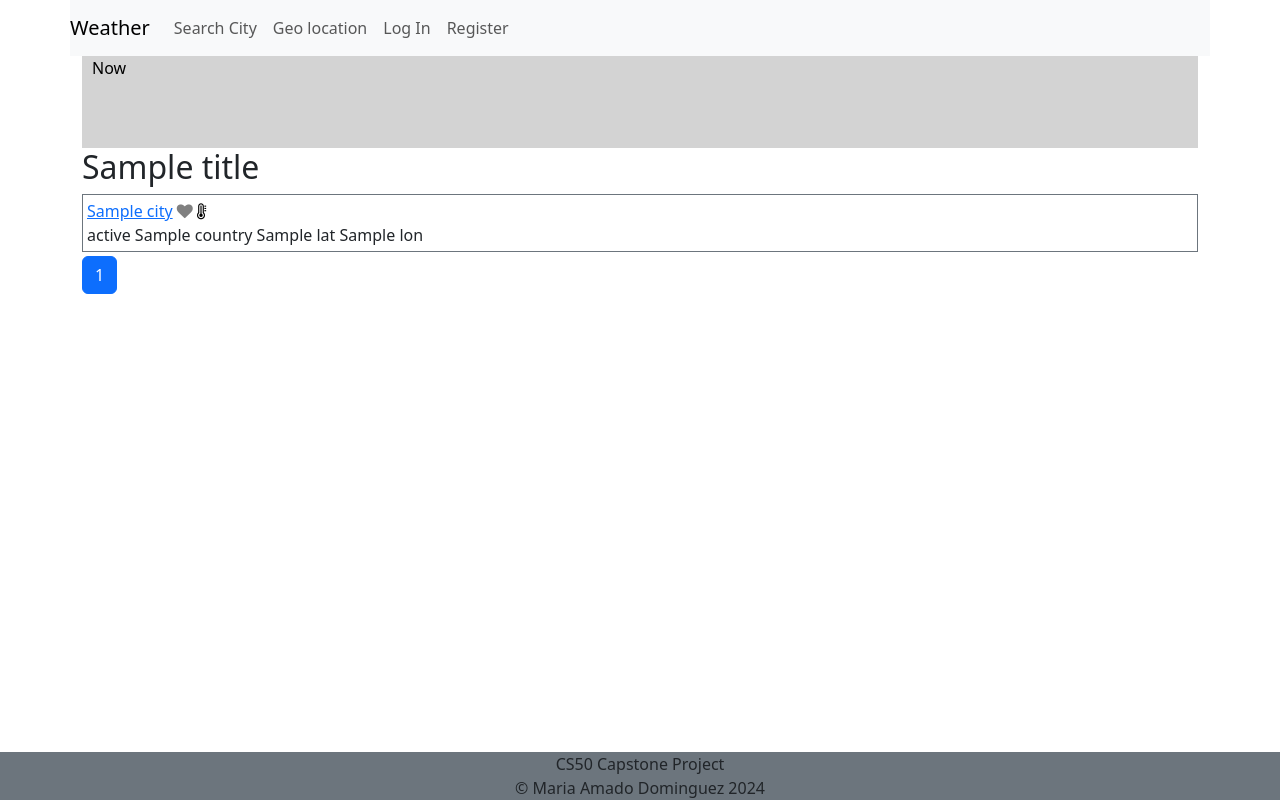
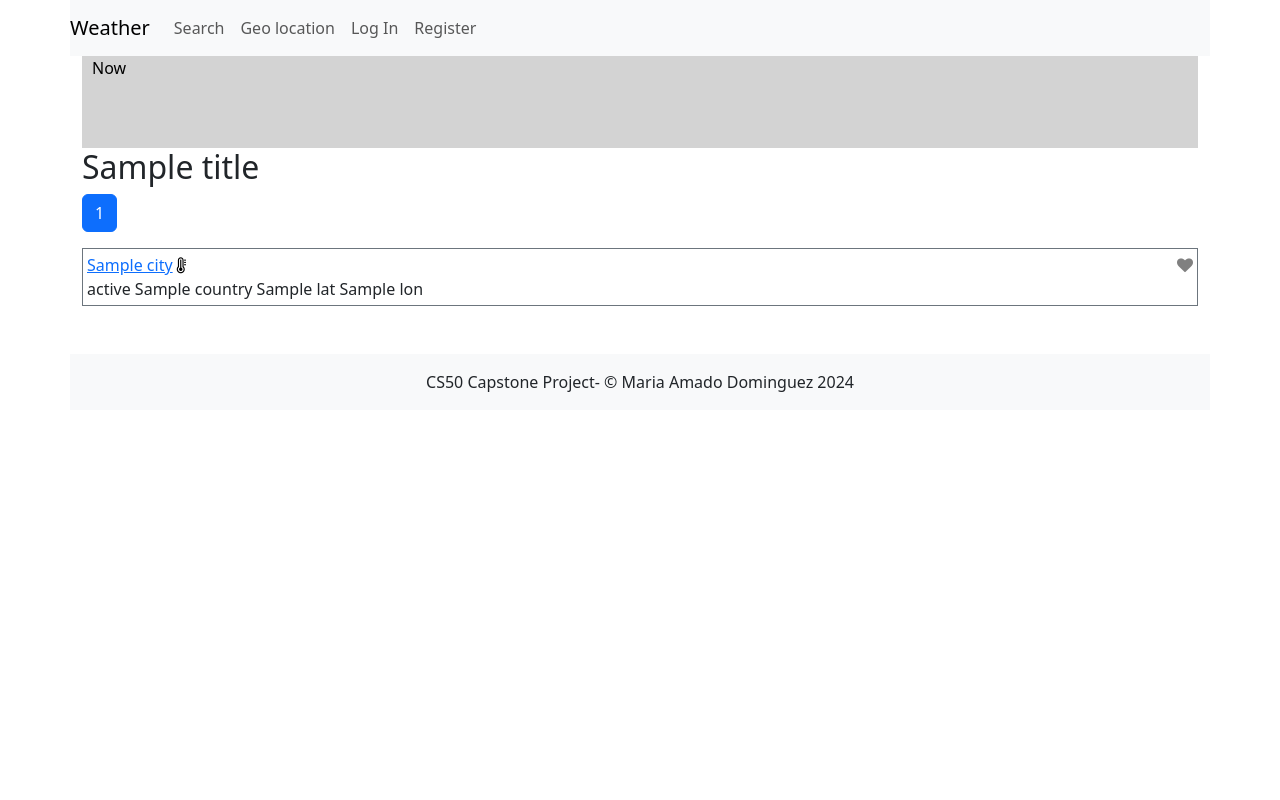
Before and after one commit to mariaamadodominguez/cs50capstone, a Django app: template weather_project/weather_app/templates/weather_app/index.html in a window 1280 px wide. Run offline with Django 5.2, Linux system fonts and the light colour scheme; the template is opened without the code that fills it: most values are stand-ins (such as "Sample title", 1, 10 or a date in 2020); some libraries are stand-ins or nearby versions.

Commit message:
footers and other cosmetic detaisl

```diff
--- a/weather_project/weather_app/forms.py
+++ b/weather_project/weather_app/forms.py
@@ -3,15 +3,15 @@ from .models import City
 from datetime import datetime, timedelta
 
 class CityForm(forms.Form):
-    city = forms.CharField(widget=forms.TextInput(attrs={'id':'city', 'max_length':'100', 'class':'form-control','placeholder': 'City'}), label=False)
+    city = forms.CharField(widget=forms.TextInput(attrs={'id':'city', 'max_length':'100', 'class':'form-control','placeholder': 'Location'}), label=False)
 
 class GeoCityForm(forms.Form):
-    city = forms.CharField(widget=forms.TextInput(attrs={'id':'city', 'max_length':'100', 'class':'form-control','placeholder': 'City'}), label=False)
+    city = forms.CharField(widget=forms.TextInput(attrs={'id':'city', 'max_length':'100', 'class':'form-control','placeholder': 'Location'}), label=False)
     limit = forms.FloatField(widget=forms.NumberInput(attrs={'id': 'query_limit', 'step': "1",'class': 'form-control', 'placeholder': 'Limit'}), min_value=1, max_value=5, label=False)
 
 class MonthlyNormalsForm(forms.Form):
     queryCities = City.objects.all()
-    city = forms.CharField(widget=forms.TextInput(attrs={'id':'city', 'max_length':'100', 'class':'form-control','placeholder': 'City'}), label=False)
+    city = forms.CharField(widget=forms.TextInput(attrs={'id':'city', 'max_length':'100', 'class':'form-control','placeholder': 'Location'}), label=False)
 
     dtInitial = datetime.now() - timedelta(days=365)
     dtStart = forms.DateField(
--- a/weather_project/weather_app/static/weather_app/air_pollution.js
+++ b/weather_project/weather_app/static/weather_app/air_pollution.js
@@ -16,6 +16,7 @@ document.addEventListener('DOMContentLoaded', () => {
         city_lon = document.querySelector(`#city-lon`).innerHTML;
         document.querySelector('#error-msg').style.display = 'none';
         document.querySelector('#error-msg').innerHTML= '';
+        console.log("url:", url, "lat:", city_lat, "lon", city_lon);
         fetch(url,{
             headers: {"X-CSRFToken":document.querySelector('[name=csrfmiddlewaretoken]').value},
             method: 'POST',
--- a/weather_project/weather_app/static/weather_app/styles.css
+++ b/weather_project/weather_app/static/weather_app/styles.css
@@ -69,3 +69,13 @@
 .tooltip:hover .tooltiptext {
   visibility: visible;
 }
+
+.fav-button  {
+                float: right;
+        }
+.fixed-footer {
+  position: sticky;
+  bottom: 0px;
+  padding: 16px 10px;
+  text-align:center;
+}
--- a/weather_project/weather_app/static/weather_app/weather_app.js
+++ b/weather_project/weather_app/static/weather_app/weather_app.js
@@ -1,16 +1,17 @@
+
 document.addEventListener('DOMContentLoaded', function() {
     var weather_btns = Array.from(document.getElementsByClassName('weather-button')) ;
     weather_btns.forEach(_btn => {
       document.getElementById(_btn.id).addEventListener('click', () =>
         cityWeather(_btn.id));
-      })
+        })
 
     var fav_btns = Array.from(document.getElementsByClassName('fav-button')) ;
     fav_btns.forEach(_btn => {
-    document.getElementById(_btn.id).addEventListener('click', () =>
-      addFavourite(_btn.dataset.id));
-    })
-
+        document.getElementById(_btn.id).addEventListener('click', () => {
+            addFavourite(_btn.dataset.id);
+            })
+        })
 
     function getLocation() {
         console.log('Geolocation is supported by this browser?');
@@ -72,6 +73,10 @@ document.addEventListener('DOMContentLoaded', function() {
             });
     }
 
+
+    getLocation();
+})
+
     function cityWeather(city_id) {
         url = '/cityweather'
         console.log(url);
@@ -113,8 +118,9 @@ document.addEventListener('DOMContentLoaded', function() {
         .then((result) => {
           if (result['userFav'])
             document.querySelector(`#fav-icon${city_id}`).style = "color:red";
-          else
-            document.querySelector(`#fav-icon${city_id}`).style = "color:gray"
+          else  {
+            document.querySelector(`#fav-icon${city_id}`).style = "color:gray";
+            }
         })
         .catch(error => {
             console.log(error);
@@ -122,6 +128,3 @@ document.addEventListener('DOMContentLoaded', function() {
             document.querySelector('#error-msg').innerHTML= error;
         });
     }
-
-    getLocation();
-})
--- a/weather_project/weather_app/templates/weather_app/index.html
+++ b/weather_project/weather_app/templates/weather_app/index.html
@@ -3,7 +3,7 @@
 
 {% block body %}
 
-<div id="current-geopos" class="period" style="padding-left:10px">
+<div id="current-geopos" class="period">
     {% csrf_token %}
     <p class="fw-medium mb-0 ">Now</p>
     <span  id="temp{{city.id}}">
@@ -16,10 +16,23 @@
         <span class="fs-5" id="crnt-maxtemp"></span>
     </span>
 </div>
-<div id = 'error-msg' class = 'alert alert-warning' style="display:none;";></div>
+<div id = 'error-msg' class = 'alert alert-warning' style = "display:none;"></div>
 {% if page_name != 'index' %}
 <div id="cities-view">
     <h2 id="page-title">{{ title }}</h2>
+    <nav aria-label="Page navigation">
+    <ul class="pagination">
+    {% if page_obj.has_previous %}
+      <li class="page-item"><a class="page-link" href="?page=1"><span aria-hidden="true">&laquo; </span>First</a></li>
+      <li class="page-item"><a class="page-link" href="?page={{ page_obj.previous_page_number }}">{{ page_obj.previous_page_number }}</a></li>
+    {% endif %}
+    <li class="page-item  active" aria-current="page"><a class="page-link" href="?page={{ page_obj.number }}"> {{ page_obj.number }}</a></li>
+    {% if page_obj.has_next %}
+      <li class="page-item"><a class="page-link" href="?page={{ page_obj.next_page_number }}">{{ page_obj.next_page_number }}</a></li>
+      <li class="page-item"><a class="page-link" href="?page={{ page_obj.paginator.num_pages }}">Last<span aria-hidden="true"> &raquo;</span></a></li>
+    </ul>
+    {% endif %}
+    </nav>
     {% for city in page_obj %}
         <div class ="p-1 my-1 bg-white text-dark border border-secondary">
             <div id="weather{{city.id}}">
@@ -36,7 +49,6 @@
                     {% csrf_token %}
                     <span id="{{city.id}}" class="weather-button" data-id="{{city.city}}">
                     <i id="w-icon{{city.id }}" class="fa fa-thermometer"></i></span>
-
                     <span  id="temp{{city.id}}">
                         <span id="temperature{{city.id}}"></span>
                         <span id="description{{city.id}}"></span>
@@ -44,28 +56,15 @@
                     </span>
                 </div>
             </div>
-            <div>{{ city.state }} {{ city.country }}
+            <div id="geo{{city.id}}">{{ city.state }} {{ city.country }}
                 <span id="lat{{city.id}}">{{ city.lat }}</span>
                 <span id="lon{{city.id}}">{{ city.lon }}</span>
             </div>
         </div>
     {% empty %}
-        <div>*** No cities registered yet***</div>
+        <div>*** No locations registered yet***</div>
     {% endfor %}
 </div>
-<nav aria-label="Page navigation">
-    <ul class="pagination">
-    {% if page_obj.has_previous %}
-      <li class="page-item"><a class="page-link" href="?page=1"><span aria-hidden="true">&laquo; </span>First</a></li>
-      <li class="page-item"><a class="page-link" href="?page={{ page_obj.previous_page_number }}">{{ page_obj.previous_page_number }}</a></li>
-    {% endif %}
-    <li class="page-item  active" aria-current="page"><a class="page-link" href="?page={{ page_obj.number }}"> {{ page_obj.number }}</a></li>
-    {% if page_obj.has_next %}
-      <li class="page-item"><a class="page-link" href="?page={{ page_obj.next_page_number }}">{{ page_obj.next_page_number }}</a></li>
-      <li class="page-item"><a class="page-link" href="?page={{ page_obj.paginator.num_pages }}">Last<span aria-hidden="true"> &raquo;</span></a></li>
-    </ul>
-    {% endif %}
-</nav>
 {% endif %}
 
 {% block script %}
--- a/weather_project/weather_app/templates/weather_app/layout.html
+++ b/weather_project/weather_app/templates/weather_app/layout.html
@@ -4,9 +4,11 @@
 <html lang="en">
     <head>
         <title>{% block title %}Weather{% endblock %}</title>
-        <!--link rel="stylesheet" href="https://stackpath.bootstrapcdn.com/bootstrap/4.4.1/css/bootstrap.min.css" integrity="sha384-Vkoo8x4CGsO3+Hhxv8T/Q5PaXtkKtu6ug5TOeNV6gBiFeWPGFN9MuhOf23Q9Ifjh" crossorigin="anonymous"-->
         <link href="https://cdn.jsdelivr.net/npm/bootstrap@5.3.3/dist/css/bootstrap.min.css" rel="stylesheet" integrity="sha384-QWTKZyjpPEjISv5WaRU9OFeRpok6YctnYmDr5pNlyT2bRjXh0JMhjY6hW+ALEwIH" crossorigin="anonymous">
-        <link rel="stylesheet" href="https://cdnjs.cloudflare.com/ajax/libs/font-awesome/4.7.0/css/font-awesome.min.css">
+         <!--link rel="stylesheet" href="https://stackpath.bootstrapcdn.com/bootstrap/4.4.1/css/bootstrap.min.css" integrity="sha384-Vkoo8x4CGsO3+Hhxv8T/Q5PaXtkKtu6ug5TOeNV6gBiFeWPGFN9MuhOf23Q9Ifjh" crossorigin="anonymous"-->
+
+        <!--link rel="stylesheet" href="https://cdnjs.cloudflare.com/ajax/libs/font-awesome/4.7.0/css/font-awesome.min.css"-->
+        <link rel="stylesheet" href="https://maxcdn.bootstrapcdn.com/font-awesome/4.4.0/css/font-awesome.min.css">
 
         <link href="{% static 'weather_app/styles.css' %}" rel="stylesheet">
 
@@ -17,7 +19,7 @@
             <a class="navbar-brand" href="{% url 'index' %}"> Weather</a>
             <div>
               <ul class="navbar-nav mr-auto">
-                    <li class="nav-item"><a class="nav-link" href="{% url 'weather' %}">Search City</a></li>
+                    <li class="nav-item"><a class="nav-link" href="{% url 'weather' %}">Search</a></li>
                     <li class="nav-item"><a class="nav-link" href="{% url 'geo_view' %}">Geo location</a></li>
                     {% if user.is_authenticated %}
                     <li class="nav-item"><a class="nav-link" href="{% url 'monthly_weather_view' %}">Monthly Weather</a></li>
@@ -35,13 +37,10 @@
         {% block body %}
         {% endblock %}
         </div>
-
-        <footer class="fixed-bottom bg-secondary text-center">
-        <div>
-            <div class="text-center">CS50 Capstone Project </div>
-            <div class="text-center"> &copy; Maria Amado Dominguez 2024 </div>
-        </div>
+        <footer class="container fixed-footer mt-5 bg-light" >
+        <div class="text-center">CS50 Capstone Project- &copy; Maria Amado Dominguez 2024 </div>
         </footer>
 
     </body>
+
 </html>
--- a/weather_project/weather_app/templates/weather_app/weather.html
+++ b/weather_project/weather_app/templates/weather_app/weather.html
@@ -4,9 +4,10 @@
 {% block body %}
 <h2 id="page-title" >{{ title }}</h2>
 
-<div id = 'error-msg' class = 'alert alert-warning' style="display:none;"></div>
 {% if error %}
     <div id = 'error-msg' class = 'alert alert-warning'>{{ error }}</div>
+{% else %}
+    <div id = 'error-msg' class = 'alert alert-warning' style="display:none;";></div>
 {% endif %}
 
 {% if page_name == 'current'%}
@@ -17,7 +18,7 @@
             {{ form.as_p }}
         </div class="form-group">
         <div class="form-group">
-            <button type="submit" class="btn btn-primary">Current Weather</button>
+            <button type="submit" class="btn btn-primary">Get Weather</button>
         </div>
     </form>
 </div>
```
Also changed, not shown: weather_project/weather_app/templates/weather_app/geoloc.html (+7 -5 lines), weather_project/weather_app/views.py (+8 -8 lines), weather_project/db.sqlite3. Lines whose indentation alone changed are shown as unchanged.
